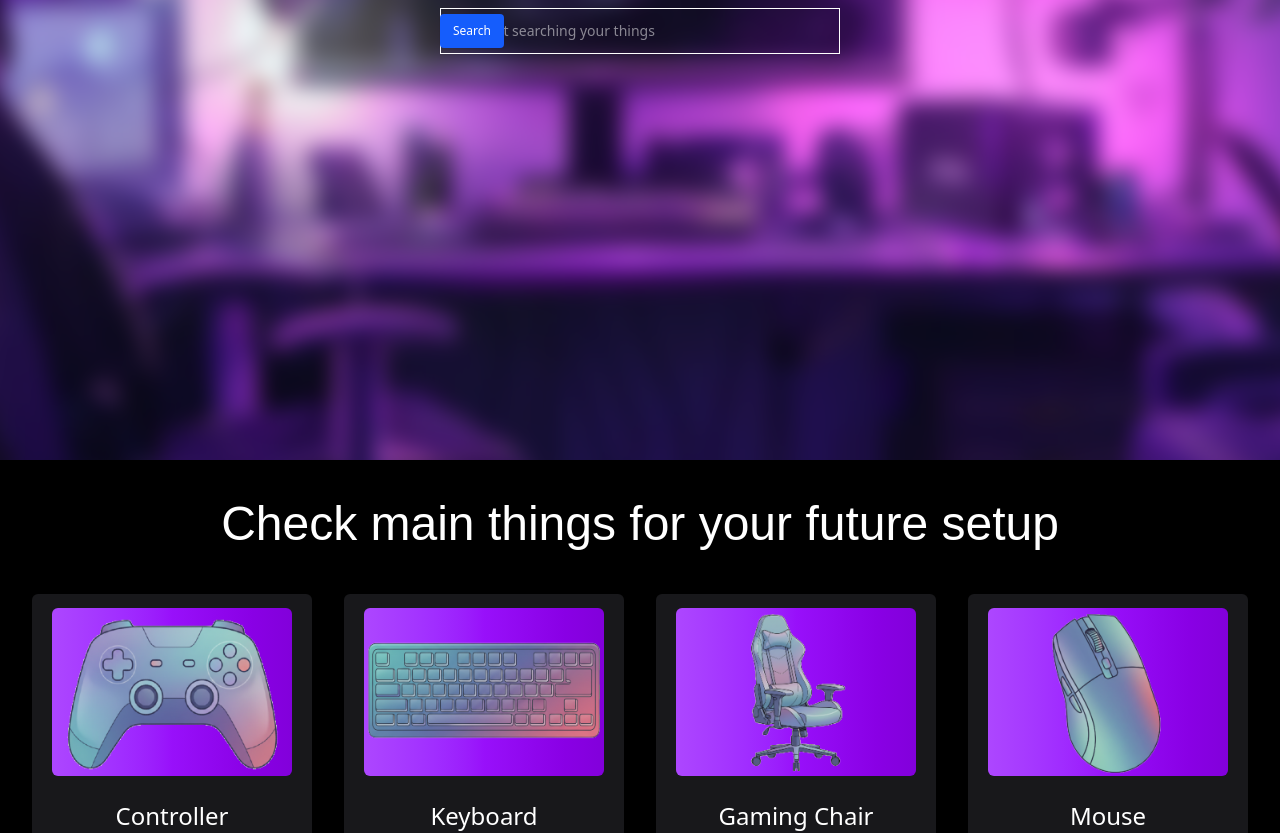
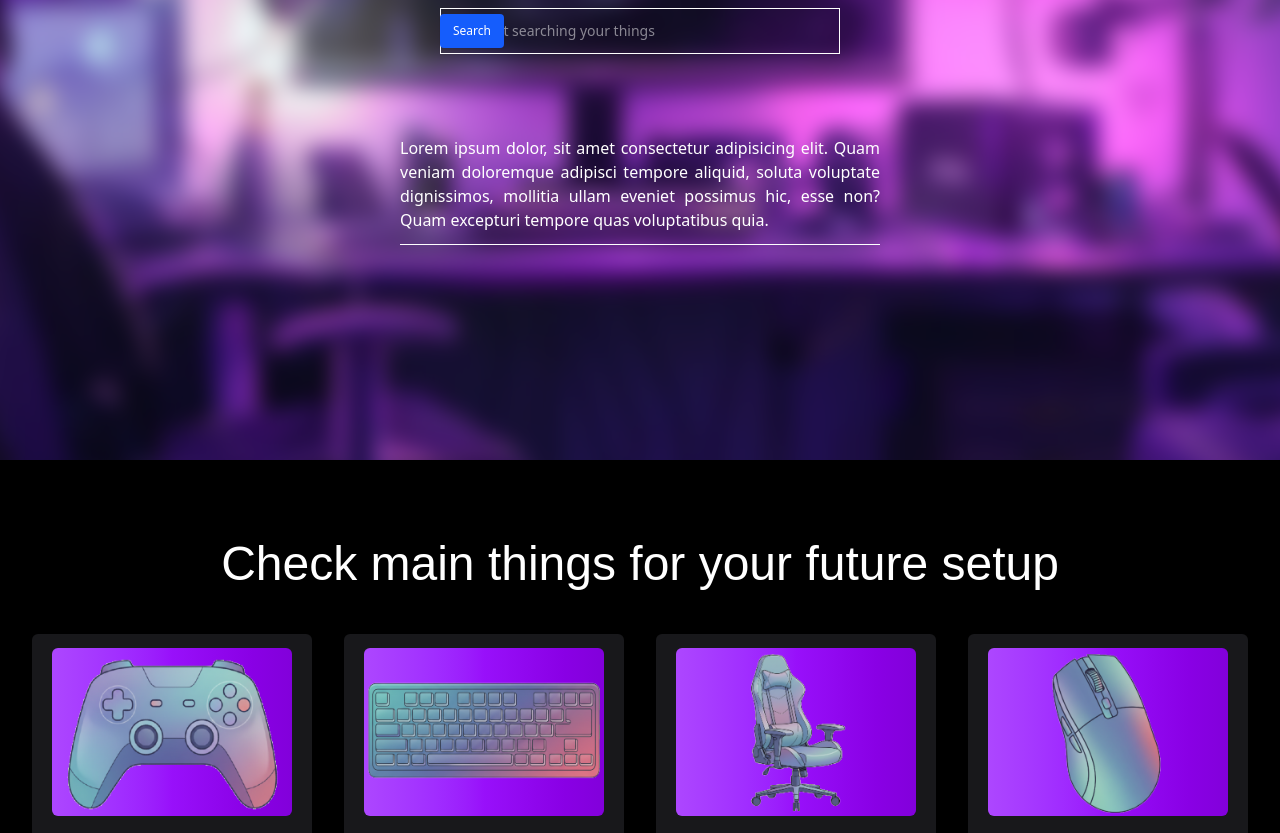
Before and after one commit to AndrewEl131/Gaming-Comfort, a Next.js app: page / in a window 1280 px wide. Shown: the part 340-1173 px from the top of the page. Built offline with nearby package versions, Linux system fonts and the light colour scheme; a web font is replaced by a local one.

Commit message:
UI fixes

```diff
--- a/Components/Navigation.tsx
+++ b/Components/Navigation.tsx
@@ -11,7 +11,7 @@ export default function Navigation() {
   const [isCardShowing, setIsCardShow] = useState(false);
 
   return (
-    <header className="w-full h-12.5 fixed top-0 bg-transparent flex items-center justify-between px-5 z-50">
+    <header className="w-full h-12.5 fixed top-3 bg-transparent flex items-center justify-between px-5 z-50">
       {/* Accordion Card */}
       {isCardShowing && <AccordionCard showFunc={() => setIsCardShow(false)} />}
 
--- a/app/page.tsx
+++ b/app/page.tsx
@@ -52,10 +52,19 @@ export default function Home() {
               </button>
             </div>
           </div>
+
+          <div className="mt-3 border-b py-3">
+            <p className="text-mauve-200 w-120 text-justify">
+              Lorem ipsum dolor, sit amet consectetur adipisicing elit. Quam
+              veniam doloremque adipisci tempore aliquid, soluta voluptate
+              dignissimos, mollitia ullam eveniet possimus hic, esse non? Quam
+              excepturi tempore quas voluptatibus quia.
+            </p>
+          </div>
         </div>
       </div>
       {/* Category Section */}
-      <div className="w-full h-130 py-10 flex flex-col gap-11.5">
+      <div className="w-full h-150 py-20 flex flex-col gap-11.5">
         <h1 className="text-center text-5xl solid-font">
           Check main things for your future setup
         </h1>
@@ -125,7 +134,9 @@ export default function Home() {
 
       {/* Clients Section */}
       <div className="w-full flex flex-col gap-15">
-        <h1 className="text-5xl primary-font text-center">Our clients and their recommendations</h1>
+        <h1 className="text-5xl primary-font text-center">
+          Our clients and their recommendations
+        </h1>
         <ClientTicker />
       </div>
     </main>
```
